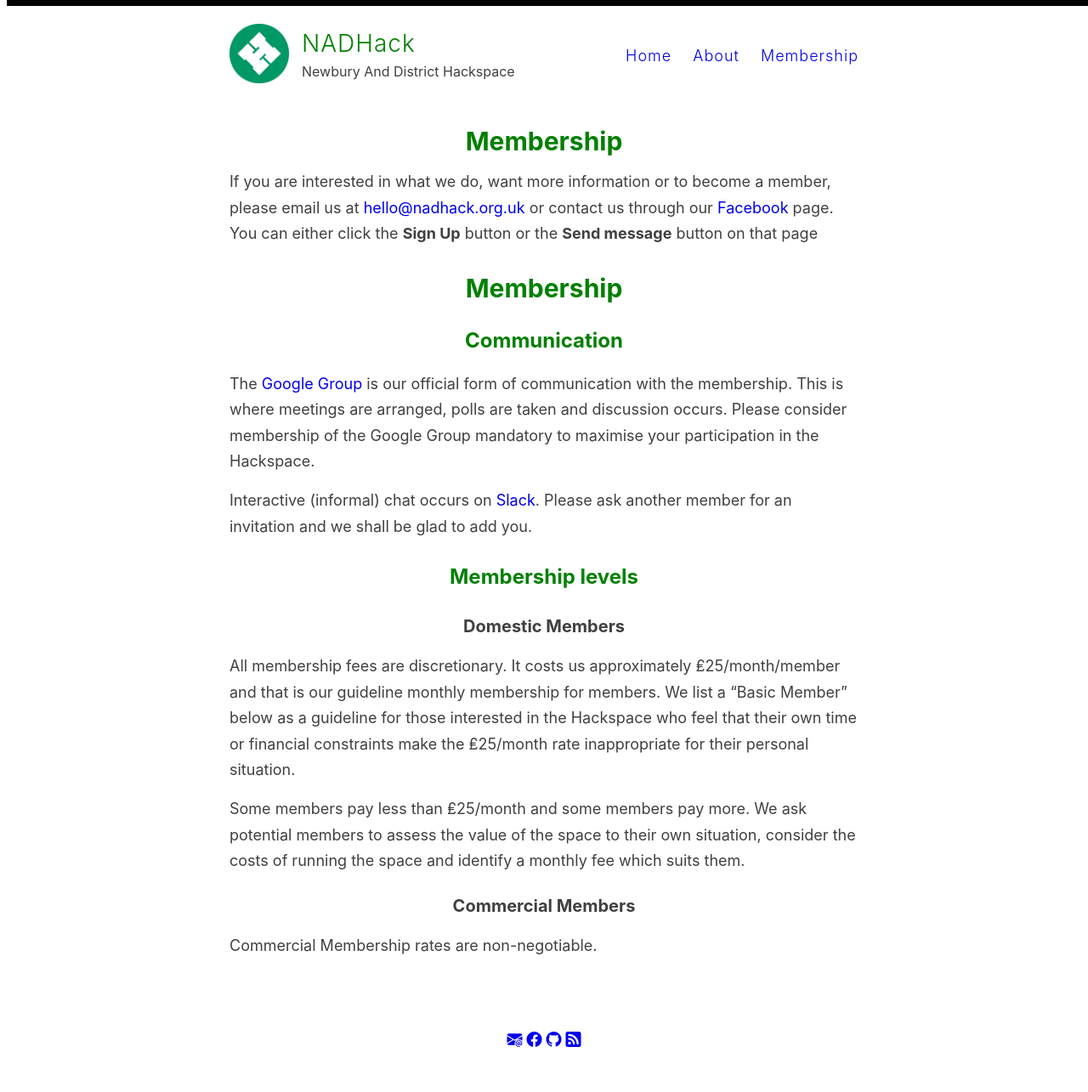
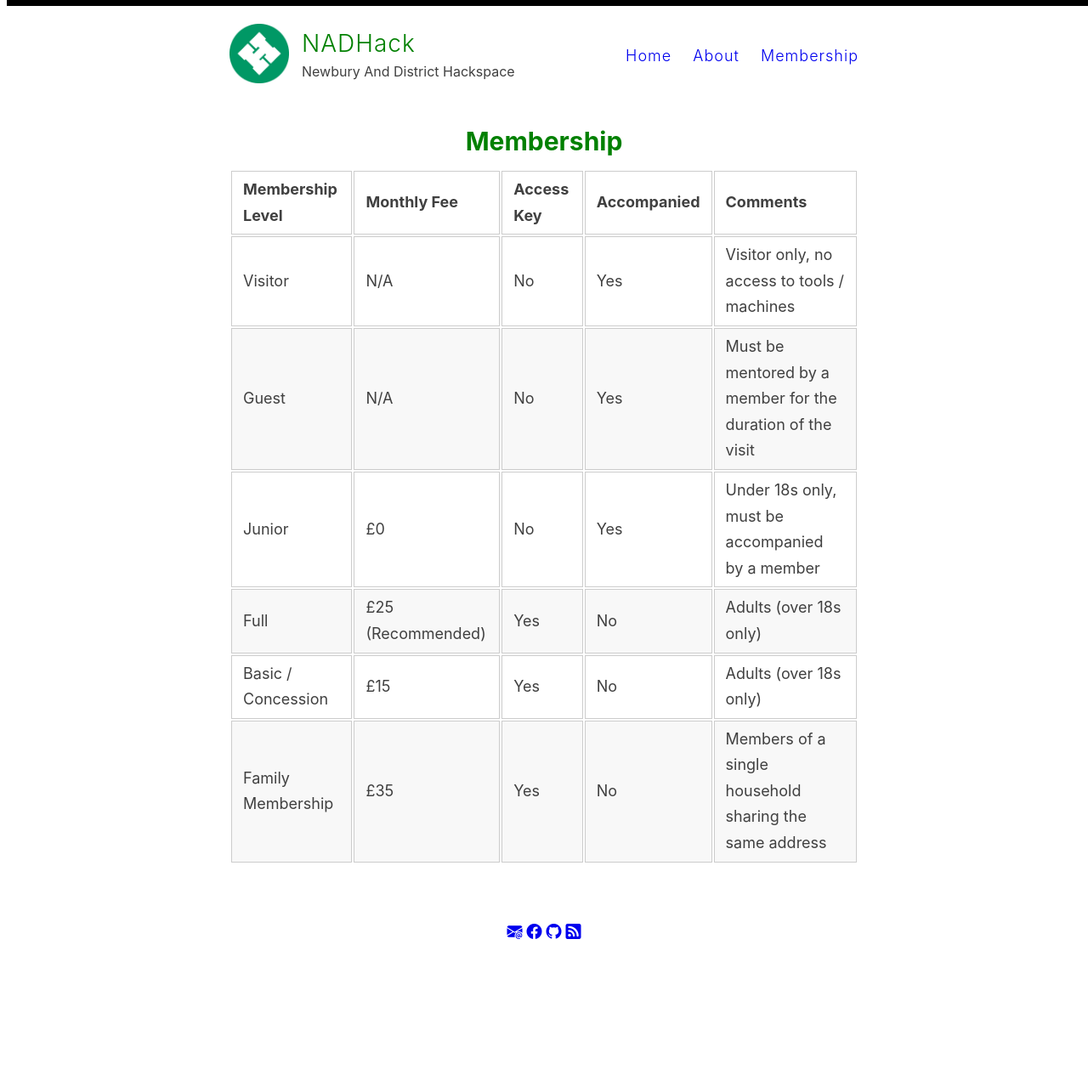
Before and after one commit to nadhack/nhsite, a Jekyll site: the page built from _pages/membership.md, in a window 1280 px wide. Shown: the whole page at 85% size. Built offline with Jekyll 4.4.1, drawn with Linux system fonts in a browser that asks for light colours; after the commit the page ends 1159 px from its top, so only the background shows below that.

Commit message:
add new content for member page

```diff
--- a/_pages/membership.md
+++ b/_pages/membership.md
@@ -4,24 +4,11 @@ title: Membership
 permalink: /membership/
 ---
 
-If you are interested in what we do, want more information or to become a member, please email us at [hello@nadhack.org.uk](mailto:hello@nadhack.org.uk) or contact us through our [Facebook](https://www.facebook.com/newburyhackspace/) page.   You can either click the **Sign Up** button or the **Send message** button on that page
-
-# Membership
-
-## Communication
-
-The [Google Group](https://groups.google.com/forum/#!forum/newbury-hackspace) is our official form of communication with the membership. This is where meetings are arranged, polls are taken and discussion occurs. Please consider membership of the Google Group mandatory to maximise your participation in the Hackspace.
-
-Interactive (informal) chat occurs on [Slack](https://nadhack.slack.com/). Please ask another member for an invitation and we shall be glad to add you.
-
-## Membership levels
-
-### Domestic Members
-
-All membership fees are discretionary. It costs us approximately ₤25/month/member and that is our guideline monthly membership for members. We list a "Basic Member" below as a guideline for those interested in the Hackspace who feel that their own time or financial constraints make the ₤25/month rate inappropriate for their personal situation.
-
-Some members pay less than ₤25/month and some members pay more. We ask potential members to assess the value of the space to their own situation, consider the costs of running the space and identify a monthly fee which suits them.
-
-### Commercial Members
-
-Commercial Membership rates are non-negotiable.
+| Membership Level | Monthly Fee | Access Key | Accompanied | Comments |
+| --- | --- | --- | --- | --- |
+| Visitor | N/A | No | Yes | Visitor only, no access to tools / machines |
+| Guest | N/A | No | Yes | Must be mentored by a member for the duration of the visit |
+| Junior | £0 | No | Yes | Under 18s only, must be accompanied by a member |
+| Full | £25 (Recommended) | Yes | No | Adults (over 18s only) |
+| Basic / Concession | £15 | Yes | No | Adults (over 18s only) |
+| Family Membership | £35 | Yes | No | Members of a single household sharing the same address |
```
